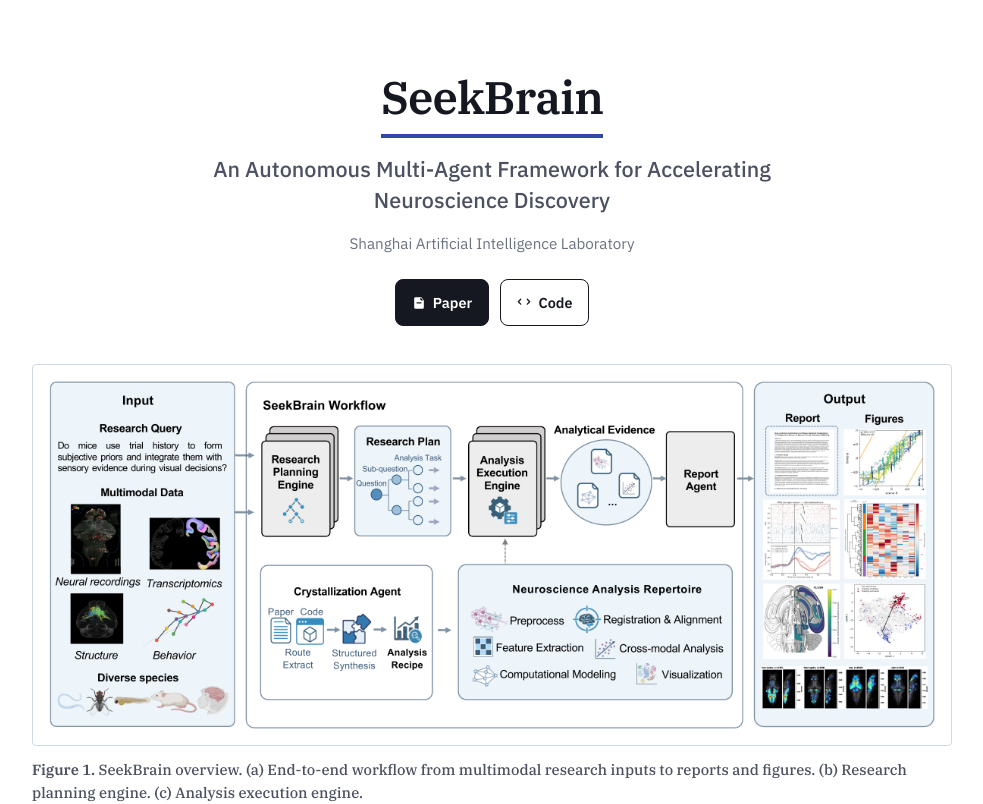
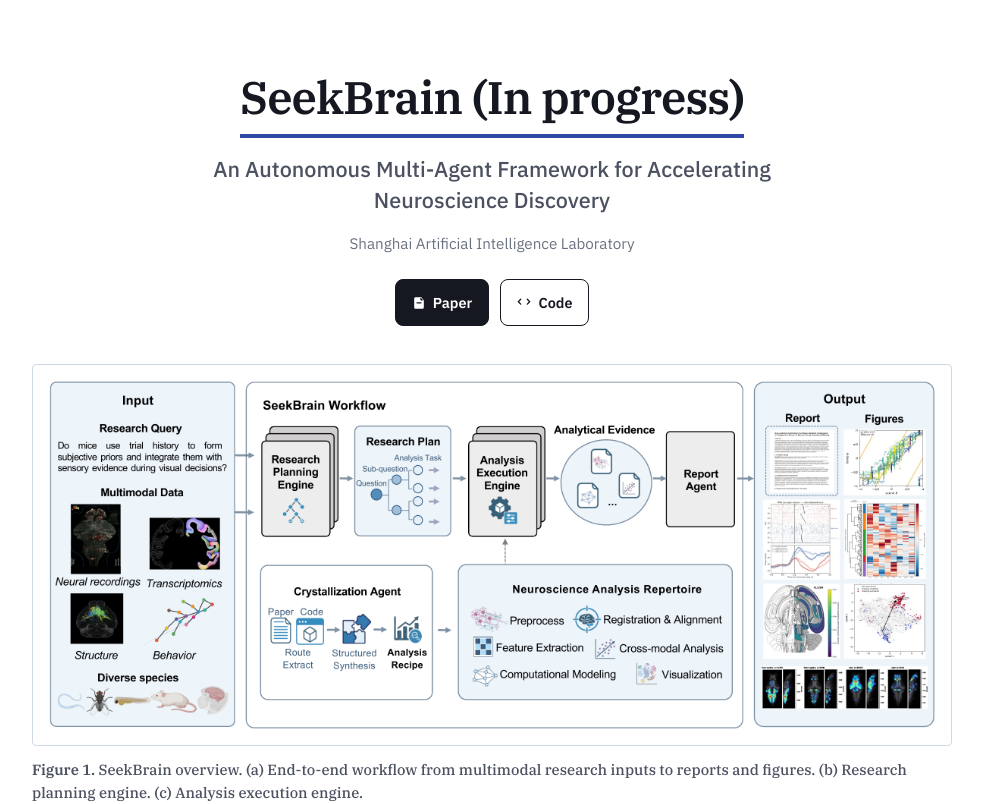
Before and after one commit to AI4NeuroLab/SeekBrain-page, a React (Vite) app: page / in a window 1280 px wide. Shown: the top 804 px of the page, without its empty margins (148-1131 px from the left). Built offline with nearby package versions, Linux system fonts and the light colour scheme.

Commit message:
Update header title to indicate work in progress

```diff
--- a/src/App.tsx
+++ b/src/App.tsx
@@ -139,7 +139,7 @@ export default function App() {
     <>
       <div className="shell">
         <header className="hero">
-          <h1>SeekBrain</h1>
+          <h1>SeekBrain (In progress)</h1>
           <p className="subtitle">
             An Autonomous Multi-Agent Framework for Accelerating Neuroscience Discovery
           </p>
```
